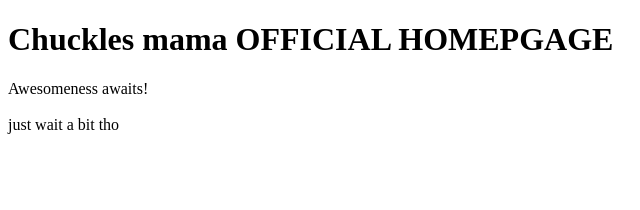
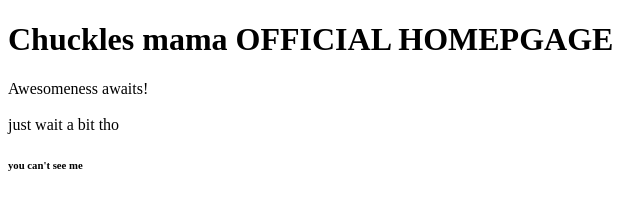
Before and after one commit to chucklesmama/bubbles, a plain HTML site: page index.html in a window 1280 px wide. Shown: the full height of the page, 0-640 px from the left. Drawn offline with Linux system fonts and the light colour scheme.

Commit message:
Update index.html

```diff
--- a/index.html
+++ b/index.html
@@ -6,5 +6,6 @@
   <body>
     <h1>Chuckles mama OFFICIAL HOMEPGAGE</h1>
     <p>Awesomeness awaits!<br><br>just wait a bit tho</p>
+    <h6>you can't see me</h6>
   </body>
 </html>
```
